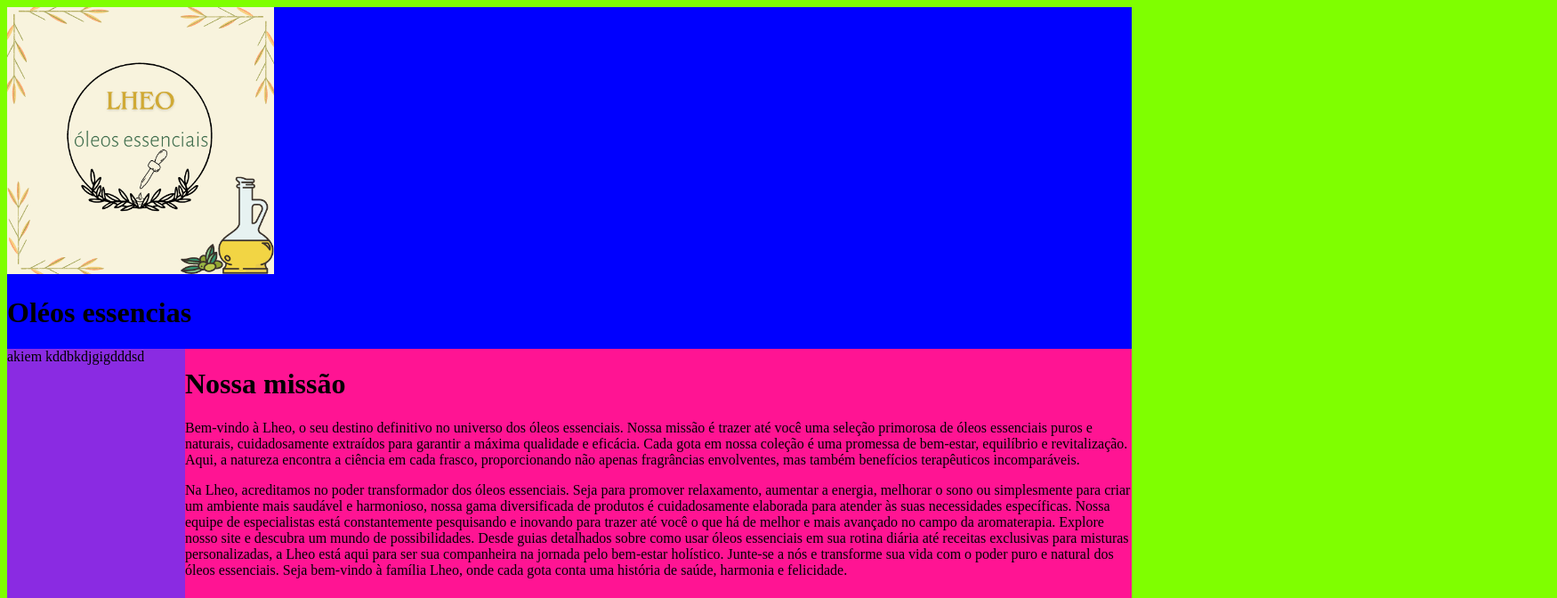
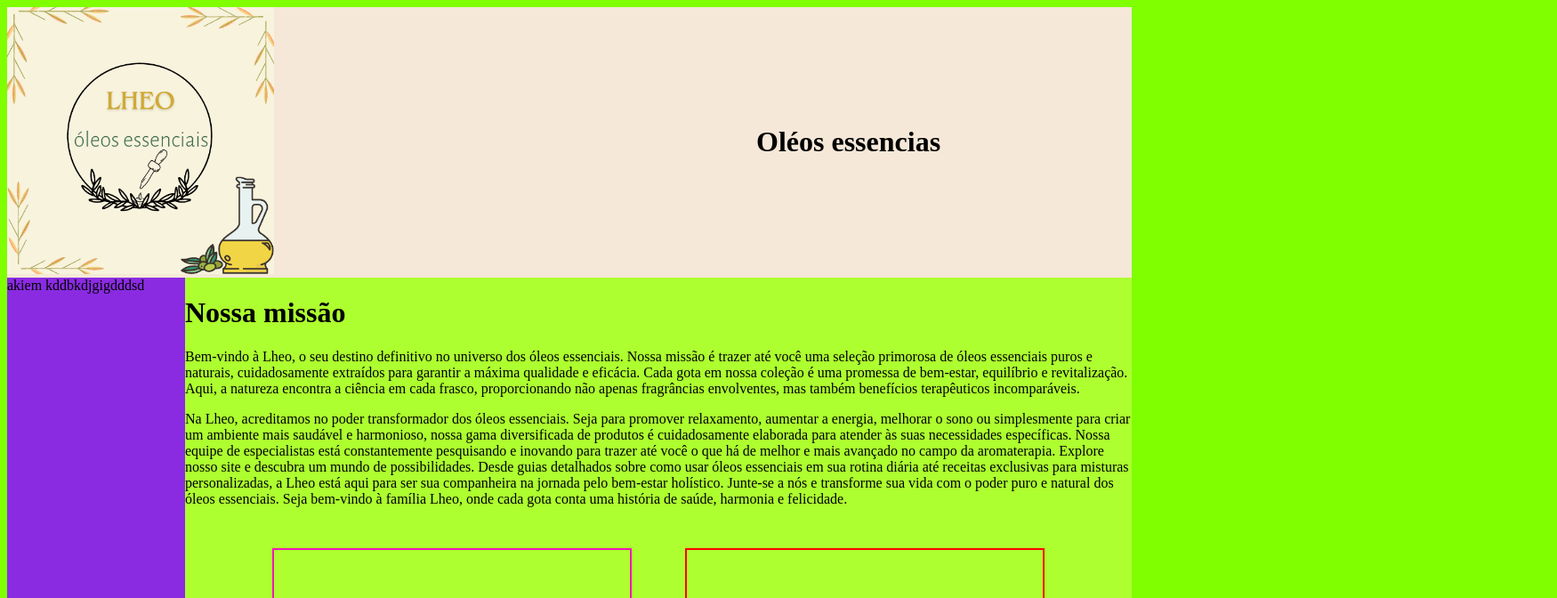
Before and after one commit to leonardo-henrique-sauder-perim/primeiro-site, a plain HTML site: page primeiro-site-main/novo/index.html in a window 1280 px wide. Shown: the top 672 px of the page at 89% size, 1750 px wide, since content can reach past the window. Drawn offline with Linux system fonts and the light colour scheme.

Commit message:
Add files via upload

```diff
--- a/primeiro-site-main/novo/index.html
+++ b/primeiro-site-main/novo/index.html
@@ -11,7 +11,7 @@
 
             <img class="a" src="imagens/Lheo.png" alt="logo do site">
 
-            <h1 class="1"> Oléos essencias</h1>
+            <h1 class="b"> Oléos essencias</h1>
 
         </header>
         <aside>
--- /dev/null
+++ b/primeiro-site-main/novo/maconha medicinal.css
@@ -0,0 +1,10 @@
+body{
+    background-color: chartreuse;
+    display: grid;
+    grid-template-areas:
+    "cab cab cab"
+    "asa pri pri"
+    "rod rod rod";
+    grid-template-columns: 200px auto auto;
+    grid-template-rows: auto auto auto ;
+}
--- a/primeiro-site-main/novo/style.css
+++ b/primeiro-site-main/novo/style.css
@@ -11,21 +11,32 @@ body{
 
 
 header{
-    background-color: blue;
+    background-color: rgb(245, 232, 216);
     grid-area: cab;
 }
 .a{
     width: 300px;
     height: 300px;
 }
+.b{
+    position:absolute;
+    right: 10px;
+    left: 850px;
+    top: 120px;
+    bottom: 10px;
+    width: 900px;
+
+
+
+}
 main{
     grid-area: pri;
-    background-color: deeppink;
+    background-color: greenyellow;
 }
 
 footer{
     grid-area: rod;
-    background-color: brown;
+    background-color: rgb(46, 0, 211);
 }
 aside{
     grid-area: asa;
@@ -40,7 +51,7 @@ aside{
 }
 
 .card{
-    border: 2px red solid;
+    border: 2px rgb(240, 21, 185) solid;
     height: 500px;
     width: 400px;
     display: flex;
@@ -65,5 +76,6 @@ aside{
     margin: 30px;
 }
 .h11{
-    align-items: center;
+    width: 30px;
+    height: 20px;
 }
```
Also changed, not shown: primeiro-site-main/novo/maconha medicinal.html (added, +16 -0 lines).
